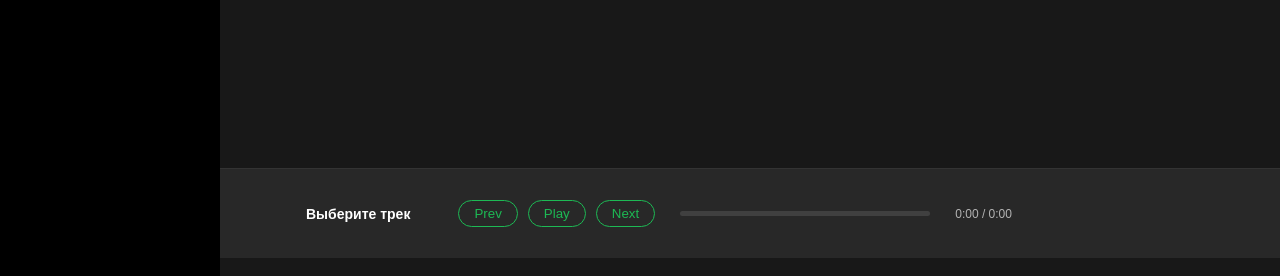
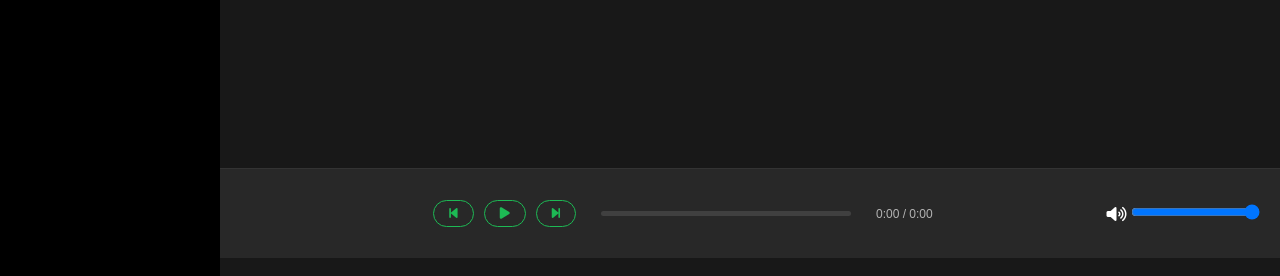
Before and after one commit to wkywoff/JunMusic, a Flask app: page /album/1 in a window 1280 px wide. Shown: the part 542-818 px from the top of the page. Run offline with Flask 2, Linux system fonts and the light colour scheme.

Commit message:
Update base.html

```diff
--- a/templates/base.html
+++ b/templates/base.html
@@ -35,21 +35,26 @@
 
 <!-- НИЖНЯЯ ПАНЕЛЬ ПЛЕЕРА -->
 <div class="player-bar">
-<div class="player-left">
-  <!-- Используем placeholder или скрываем обложку до выбора трека -->
-  <img src="/static/img/placeholder.png" alt="Cover" class="cover-thumbnail" id="player-cover" style="visibility:hidden;">
-  <div class="track-info">
-    <div class="track-title" id="player-track-title">Выберите трек</div>
-    <!-- Здесь будем вставлять ссылку на профиль артиста -->
-    <div class="track-artist" id="player-track-artist"></div>
+  <div class="player-left">
+    <!-- Убираем "Выберите трек" по умолчанию -->
+    <img src="/static/img/placeholder.png" alt="Cover" class="cover-thumbnail" id="player-cover" style="visibility:hidden;">
+    <div class="track-info">
+      <!-- Пустые поля - заполняются при выборе трека -->
+      <div class="track-title" id="player-track-title"></div>
+      <div class="track-artist" id="player-track-artist"></div>
+    </div>
   </div>
-</div>
   <div class="player-center">
-    <!-- Обёрнуты кнопки в общий горизонтальный блок -->
-    <button id="prevBtn" class="control-btn">Prev</button>
-    <button id="playPauseBtn" class="control-btn">Play</button>
-    <button id="nextBtn" class="control-btn">Next</button>
-    <!-- Прогресс-бар вынесен в отдельный контейнер -->
+    <!-- Используем иконки Font Awesome -->
+    <button id="prevBtn" class="control-btn">
+      <i class="fa-solid fa-backward-step"></i>
+    </button>
+    <button id="playPauseBtn" class="control-btn">
+      <i class="fa-solid fa-play"></i>
+    </button>
+    <button id="nextBtn" class="control-btn">
+      <i class="fa-solid fa-forward-step"></i>
+    </button>
     <div class="progress-container">
       <div id="progressBar" class="progress-bar"></div>
     </div>
@@ -58,7 +63,11 @@
     </div>
   </div>
   <div class="player-right">
-    <!-- Пока пусто -->
+    <!-- Блок громкости -->
+    <div class="volume-container">
+      <i class="fa-solid fa-volume-high volume-icon"></i>
+      <input type="range" id="volumeSlider" min="0" max="1" step="0.01" value="1">
+    </div>
   </div>
 </div>
 
```
